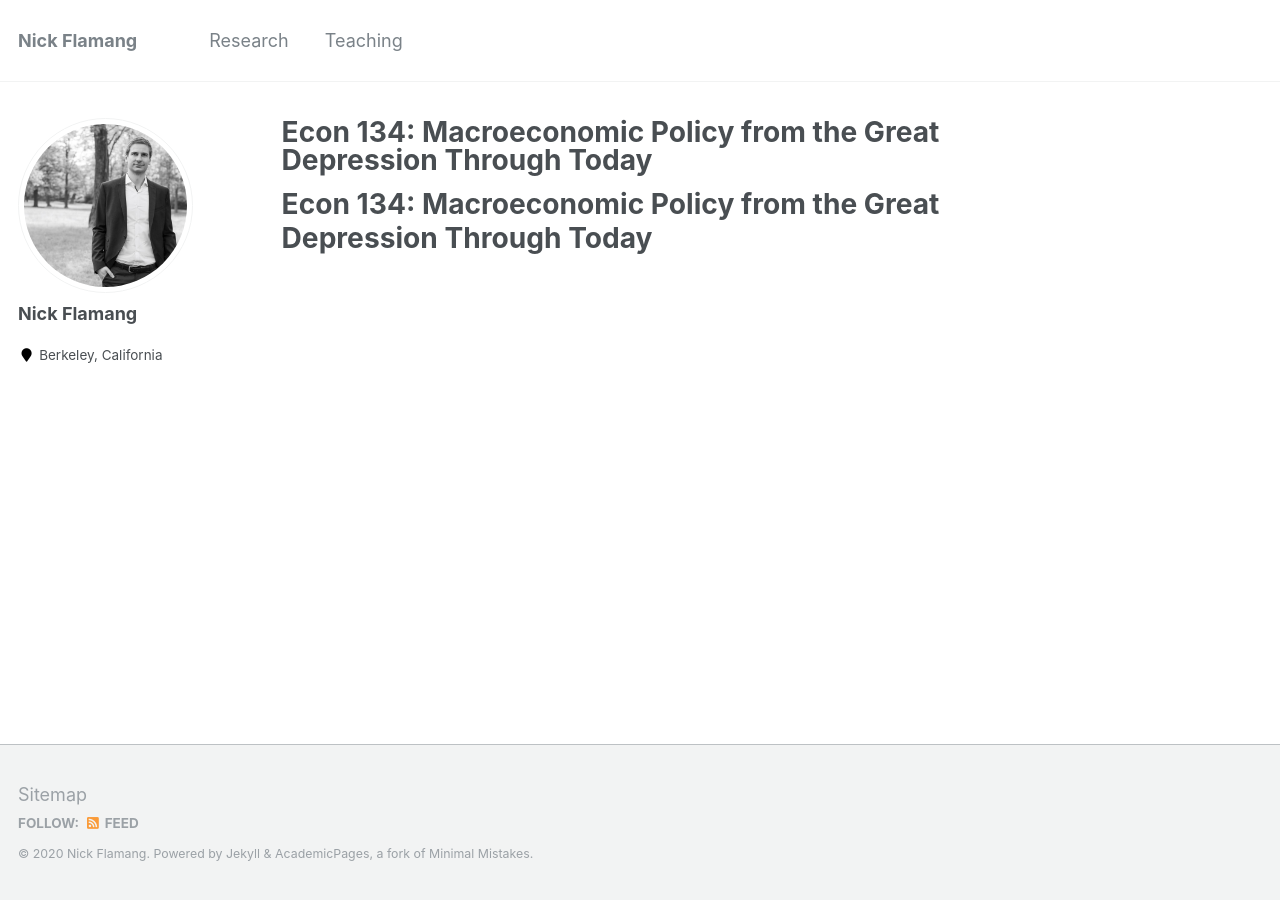
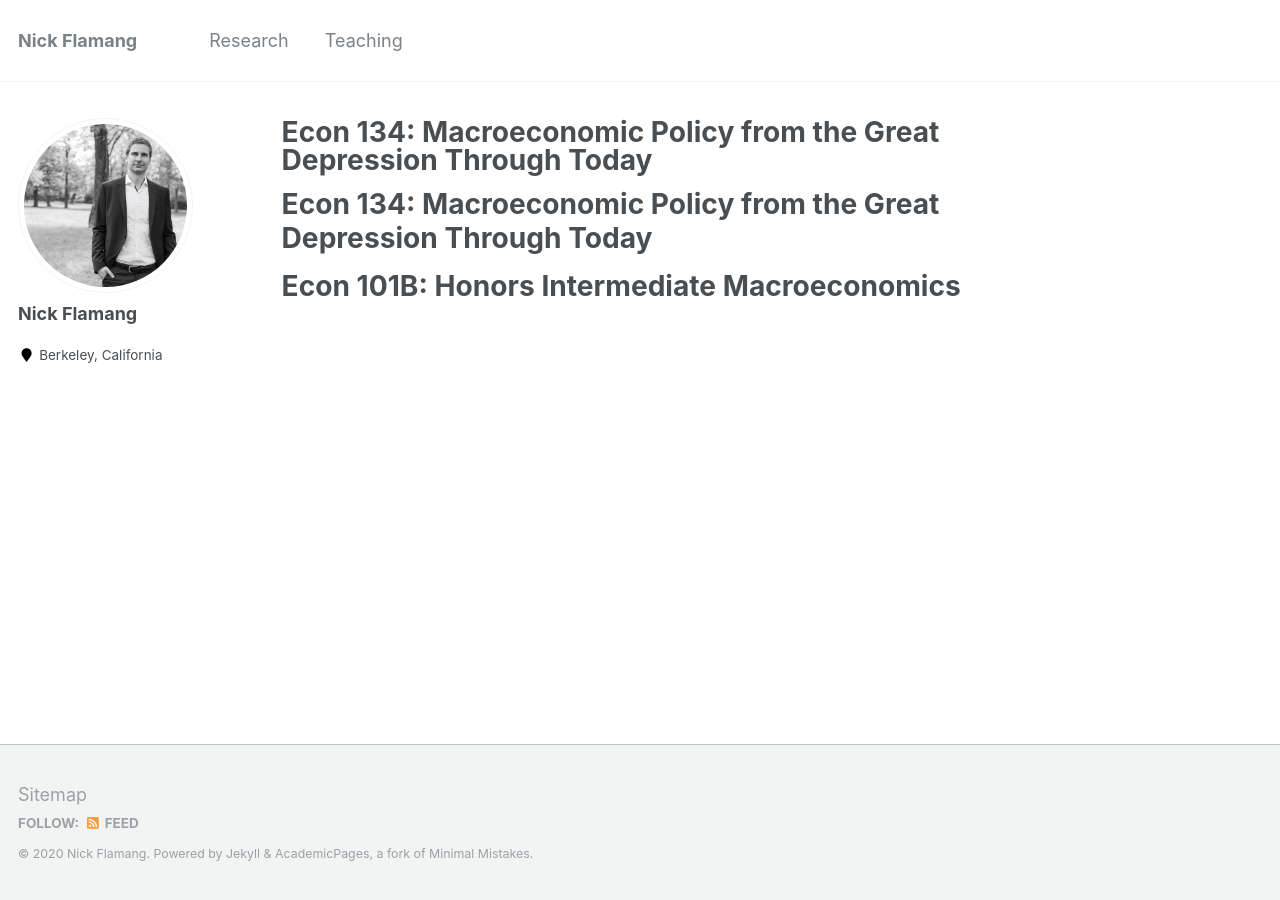
Before and after one commit to nickflamang/nickflamang.github.io, a Jekyll site: the page built from teaching.md, in a window 1280 px wide. Built offline with Jekyll 4.4.1, drawn with Linux system fonts in a browser that asks for light colours; our own code applies the rules of GitHub Pages for plain Markdown files.

Commit message:
Update teaching.md

```diff
--- a/teaching.md
+++ b/teaching.md
@@ -1 +1,4 @@
+
+
 # Econ 134: Macroeconomic Policy from the Great Depression Through Today
+# Econ 101B: Honors Intermediate Macroeconomics
```
